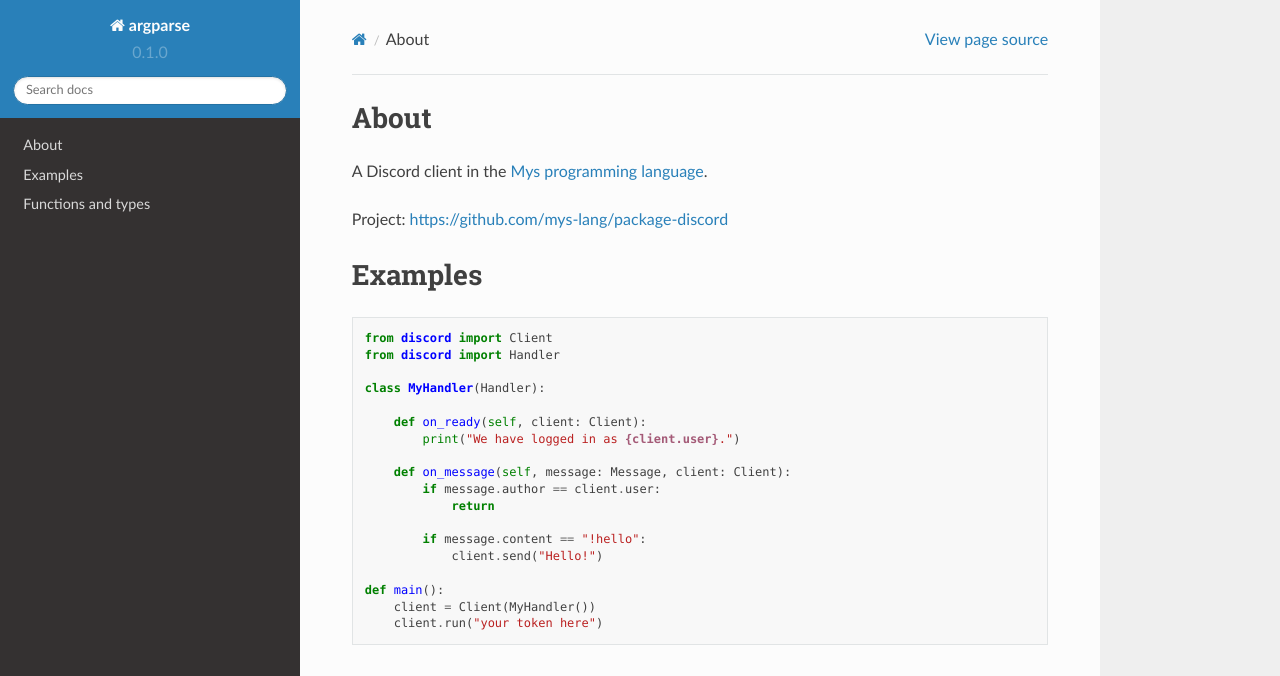
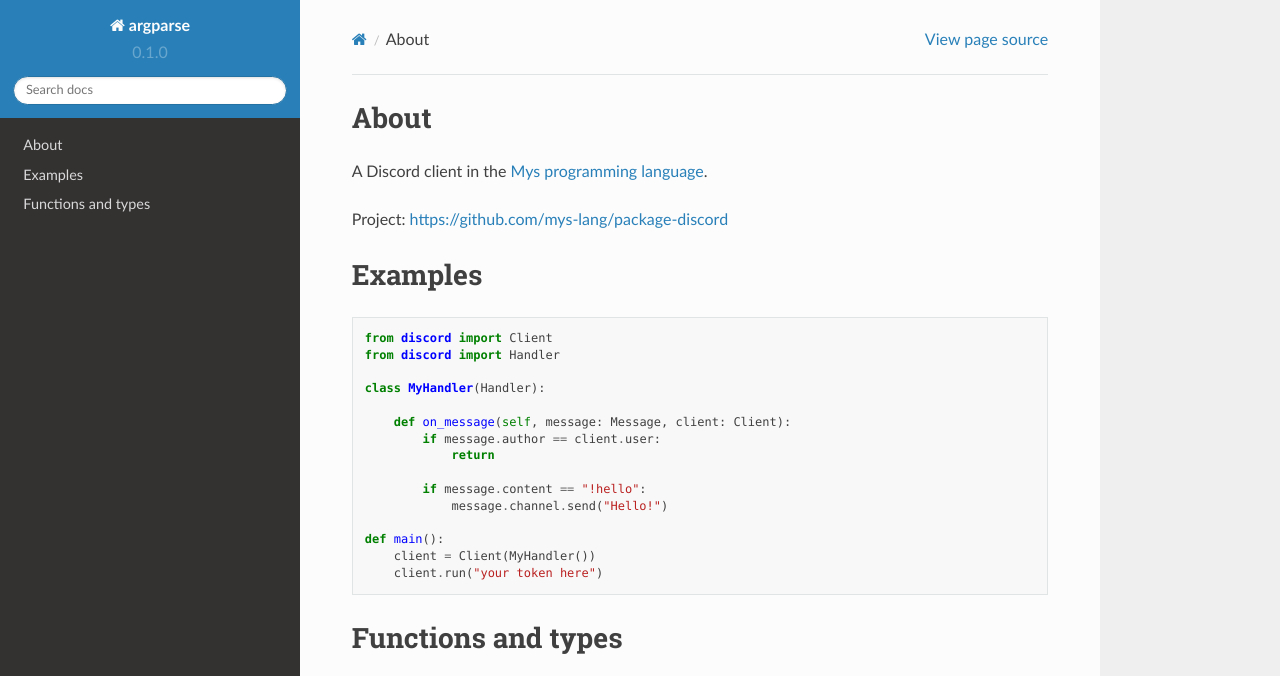
Before and after one commit to mys-lang/package-discord, a Sphinx documentation site: the page built from doc/index.rst, in a window 1280 px wide and 960 px high, cut to the strip 0-676 px from the top of the window. Built offline with Sphinx 7.4.7 and the Read the Docs theme 2.0.0, drawn with Linux system fonts in a browser that asks for light colours.

Commit message:
Rough design not even close to final.

```diff
--- a/doc/index.rst
+++ b/doc/index.rst
@@ -15,15 +15,12 @@ Examples
 
    class MyHandler(Handler):
 
-       def on_ready(self, client: Client):
-           print("We have logged in as {client.user}.")
-
        def on_message(self, message: Message, client: Client):
            if message.author == client.user:
                return
 
            if message.content == "!hello":
-               client.send("Hello!")
+               message.channel.send("Hello!")
 
    def main():
        client = Client(MyHandler())
```
Also changed, not shown: examples/ping_pong_bot/README.rst (added), 6 other files.
